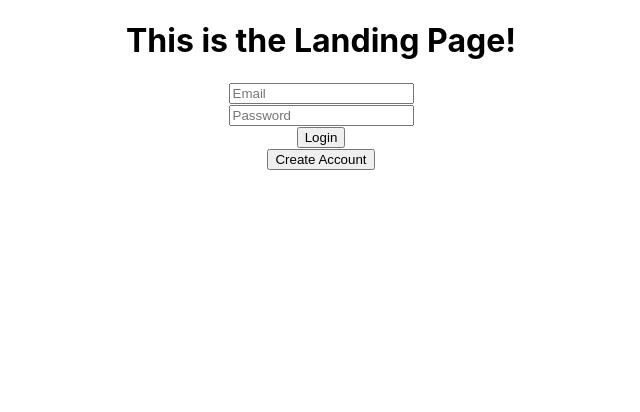
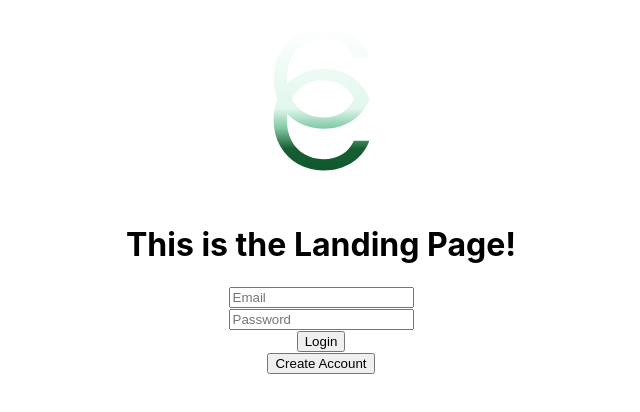
Before and after one commit to zacharypantalone/projectjjz, a React (Create React App) app: page / in a window 1280 px wide. Shown: the top 412 px of the page, without its empty margins (319-959 px from the left). Built offline with nearby package versions, Linux system fonts and the light colour scheme.

Commit message:
add logo svg

```diff
--- a/src/App.js
+++ b/src/App.js
@@ -3,6 +3,7 @@ import { useNavigate } from 'react-router-dom';
 import axios from 'axios';
 
 import FormField from './components/FormField';
+import Logo from './Resources/Logo.svg';
 
 import './App.css';
 
@@ -58,6 +59,12 @@ function App() {
 
   return (
     <div className='App'>
+      <img
+        height={200}
+        width={100}
+        src={Logo}
+        alt='Logo SVG'
+      />
       <h1>This is the Landing Page!</h1>
       <form>
         {formFields.map(field => {
```
Also changed, not shown: src/Resources/Logo.svg (added).
